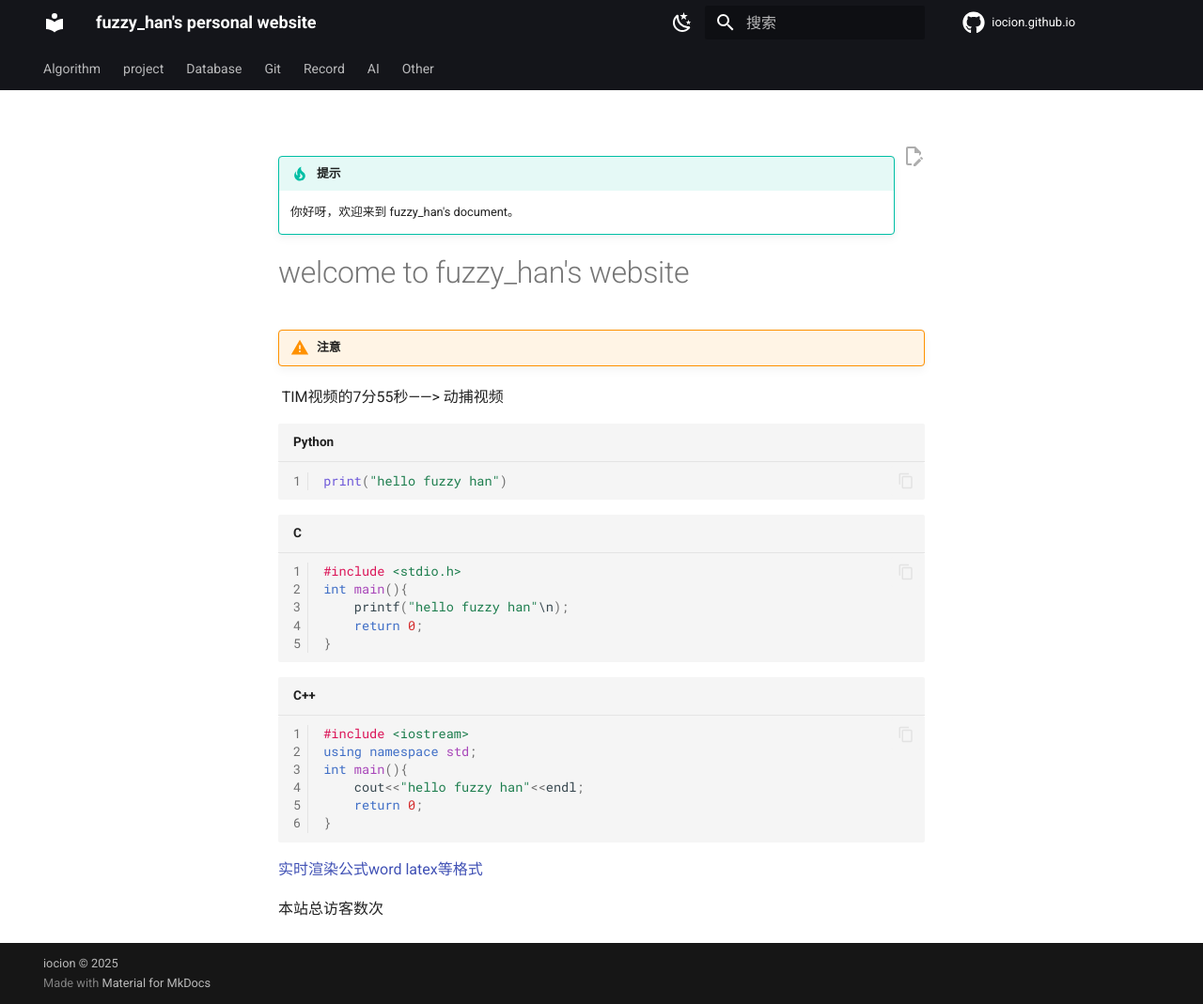
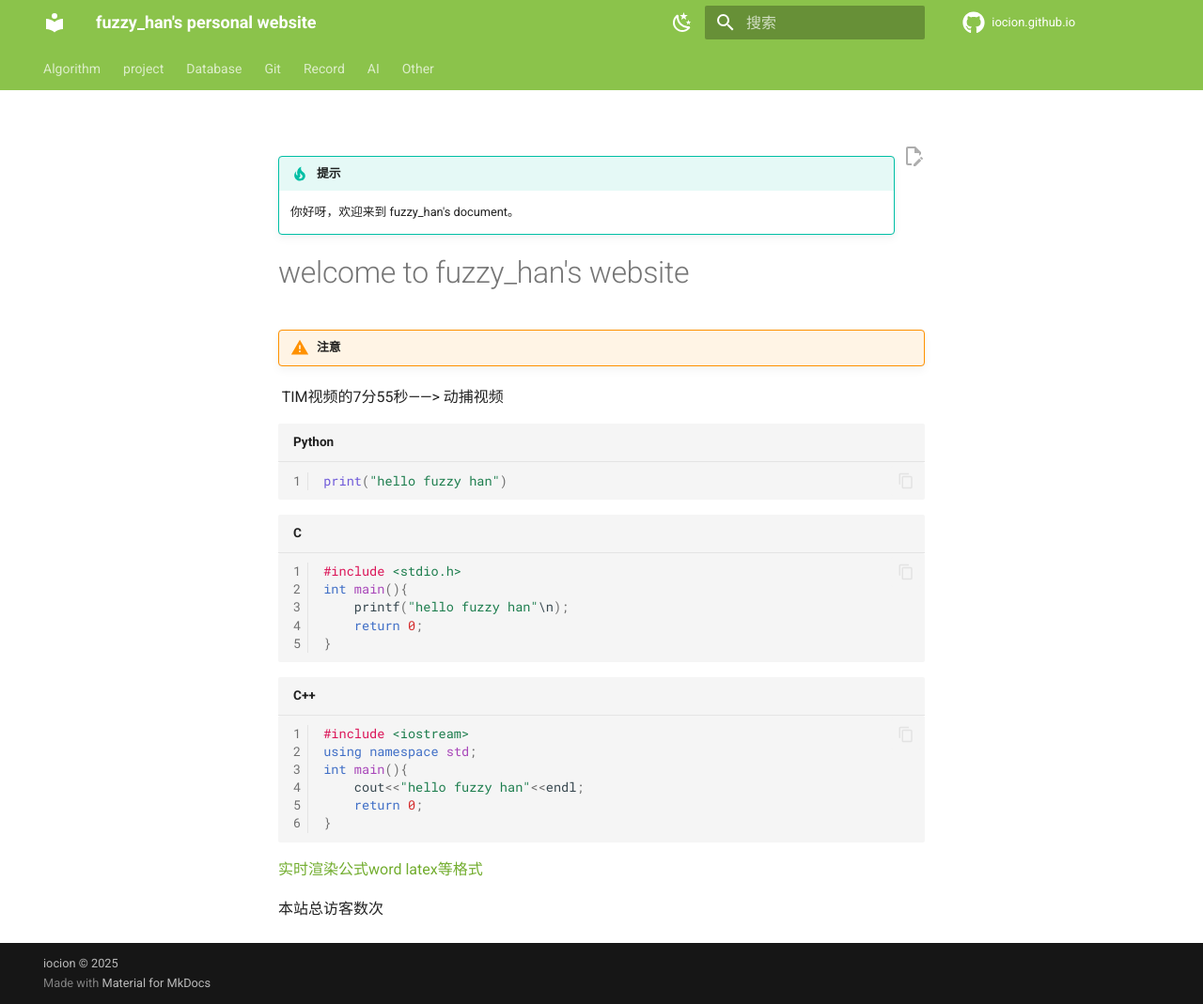
Before and after one commit to iocion/iocion.github.io, an MkDocs documentation site: the page built from docs/index.md, in a window 1280 px wide and 1069 px high. Shown: the whole window at 94% size. Built offline with MkDocs 1.6.1 and Material for MkDocs 9.7.7, drawn with Linux system fonts in a browser that asks for light colours; nearby versions of some CDN libraries; library files that are not in the unit come from our copies; comment, search, counter and statistics services are not loaded.

Commit message:
更改material主题色

```diff
--- a/mkdocs.yml
+++ b/mkdocs.yml
@@ -54,7 +54,7 @@ theme:
     - scheme: default
       # 主颜色
       # https://squidfunk.github.io/mkdocs-material/setup/changing-the-colors/#primary-color
-      primary: black
+      primary: light green
       # 链接等可交互元件的高亮色
       # https://squidfunk.github.io/mkdocs-material/setup/changing-the-colors/#accent-color
       accent: light blue
@@ -65,7 +65,7 @@ theme:
         name: 切换至夜间模式
     # 夜间模式
     - scheme: slate
-      primary: indigo
+      primary: deep purple
       accent: orange
       toggle:
         icon: material/weather-sunny
```
